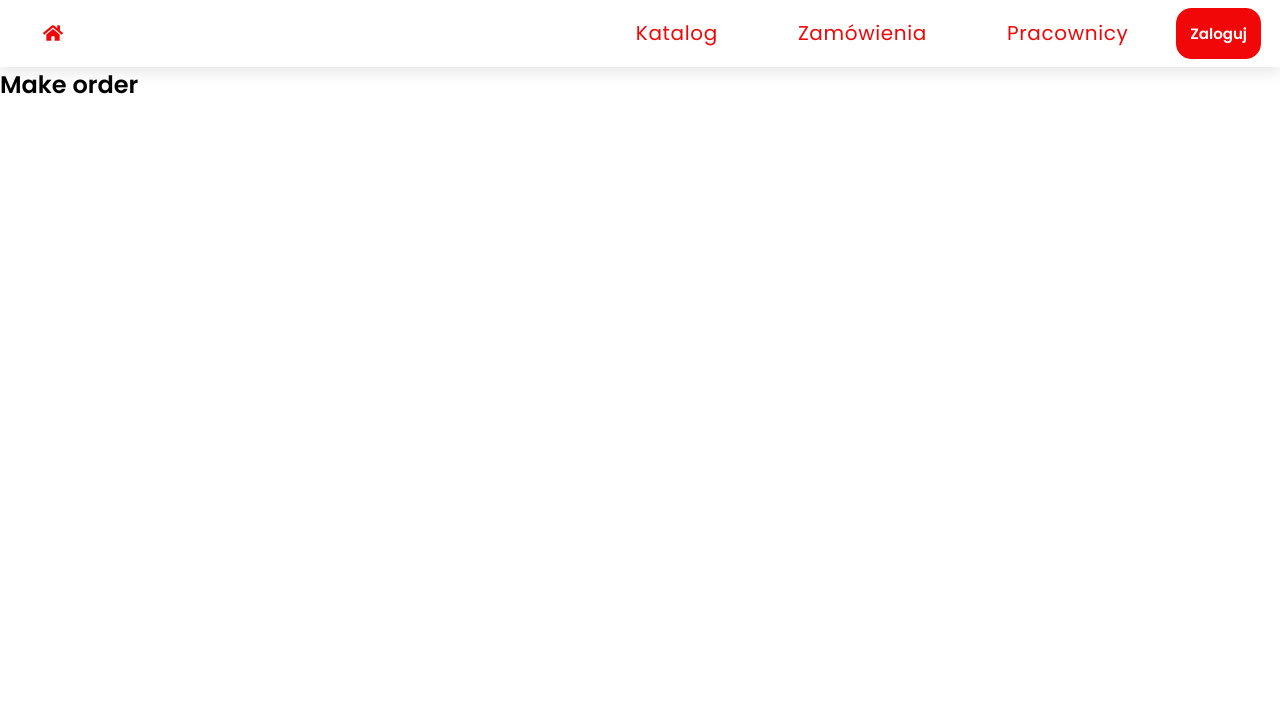
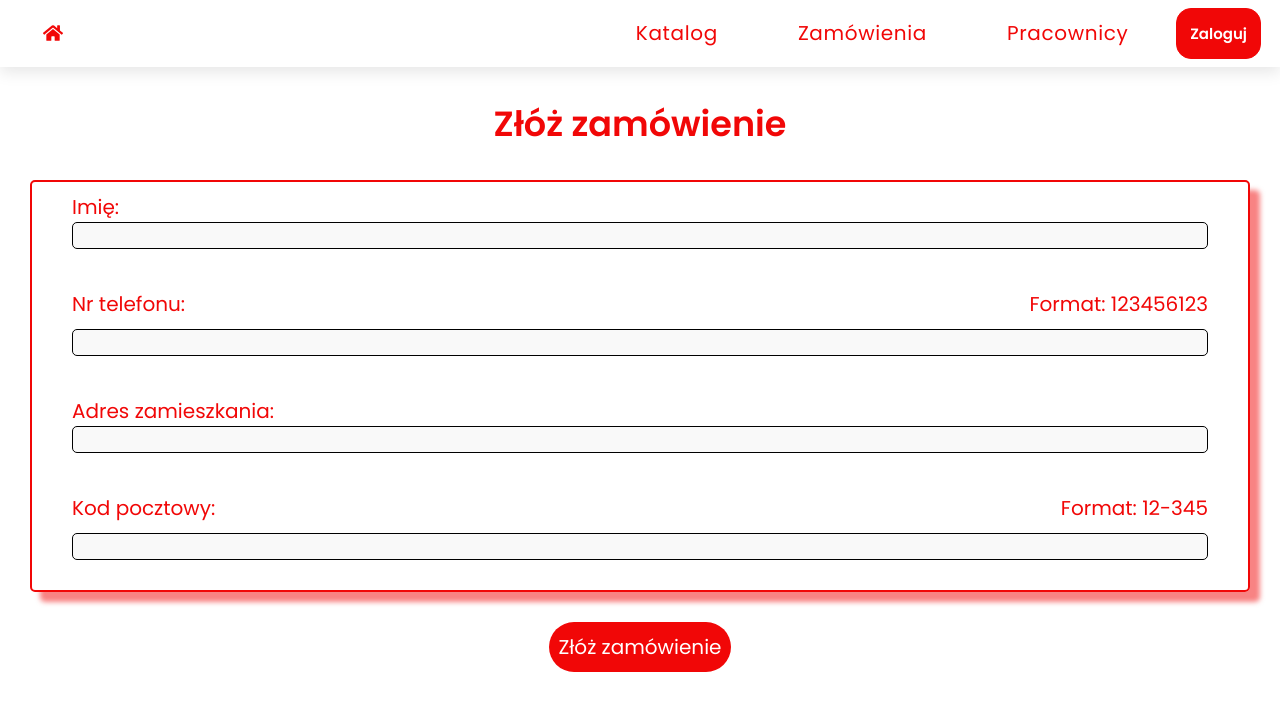
Before and after one commit to Luminaren330/inzynierka-React, a React (Create React App) app in the folder warehouse/: page /makeorder in a window 1280 px wide. Shown: the top 710 px of the page. Built offline with nearby package versions, Linux system fonts and the light colour scheme.

Commit message:
Zrobienie dodania zamówienia

```diff
--- a/warehouse/src/components/MakeOrder/MakeOrder.js
+++ b/warehouse/src/components/MakeOrder/MakeOrder.js
@@ -1,14 +1,91 @@
-import React from "react";
 import Navbar from "../Navbar/Navbar";
 import Axios from "axios";
+import styles from "./MakeOrder.module.scss";
+import React, { useState } from "react";
+import { useNavigate } from "react-router-dom";
 
-const makeOrder = () => {
+const MakeOrder = () => {
+  const [name, setName] = useState("");
+  const [phoneNumber, setPhoneNumber] = useState(0);
+  const [address, setAddress] = useState("");
+  const [zipcode, setZipcode] = useState("");
+  const navigate = useNavigate();
+
+  const createOrder = () => {
+    Axios.post("http://localhost:3001/makeorder/createorder", {
+      phoneNumber: phoneNumber,
+      address: address,
+      zipcode: zipcode,
+      name: name,
+    }).then(() => {
+      alert("Zamówienie zostało złożone");
+      navigate("/dashboard");
+    });
+  };
+
   return (
     <>
       <Navbar></Navbar>
-      <h2>Make order</h2>
+      <div>
+        <h2 className={styles.header}>Złóż zamówienie</h2>
+        <div className={styles.form}>
+          <label for="name" className={styles.formLabel}>
+            Imię:
+          </label>
+          <input
+            type="text"
+            className={styles.formInput}
+            onChange={(event) => setName(event.target.value)}
+          ></input>
+          <div className={styles.format}>
+            <label for="phone" className={styles.formLabel}>
+              Nr telefonu:
+            </label>
+            <small className={styles.smallForm}> Format: 123456123</small>
+          </div>
+          <input
+            type="tel"
+            pattern="[0-9]{9}"
+            required
+            className={styles.formInput}
+            onChange={(event) => setPhoneNumber(event.target.value)}
+          ></input>
+
+          <label for="address" className={styles.formLabel}>
+            Adres zamieszkania:
+          </label>
+          <input
+            type="text"
+            className={styles.formInput}
+            onChange={(event) => setAddress(event.target.value)}
+          ></input>
+          <div className={styles.format}>
+            <label for="zipcode" className={styles.formLabel}>
+              Kod pocztowy:
+            </label>
+            <small className={styles.smallForm}> Format: 12-345</small>
+          </div>
+          <input
+            type="tel"
+            pattern="[0-9]{2}-[0-9]{3}"
+            required
+            className={styles.formInput}
+            onChange={(event) => setZipcode(event.target.value)}
+          ></input>
+        </div>
+        <div className={styles.center}>
+          <button
+            className={styles.makeOrder}
+            onClick={() => {
+              createOrder();
+            }}
+          >
+            Złóż zamówienie
+          </button>
+        </div>
+      </div>
     </>
   );
 };
 
-export default makeOrder;
+export default MakeOrder;
--- a/warehouse/src/components/MakeOrder/MakeOrder.module.scss
+++ b/warehouse/src/components/MakeOrder/MakeOrder.module.scss
@@ -1 +1,67 @@
 @import '../../App.scss';
+
+
+
+.header {
+    color: rgb(241, 7, 7);
+    font-weight: bold;
+    font-size: 35px;
+    margin-top: 30px;
+    text-align: center;
+}
+
+.form {
+    border: 2px solid rgb(241, 7, 7);
+    display: flex;
+    flex-direction: column;
+    margin: 30px 30px 0px 30px;
+    box-shadow: 10px 10px 5px rgba(241, 7, 7,0.5);
+    border-radius: 5px;
+
+}
+.formLabel {
+    color: rgb(241, 7, 7);
+    font-size: 20px;
+    margin: 10px 0px 0px 40px;
+}
+.formInput {
+    margin: 0px 40px 30px 40px;
+    align-items: center;
+    background-color: rgb(249, 249, 249);
+    border: 0.5px solid black;
+    border-radius: 5px;
+}
+
+.smallForm {
+    color: rgb(241, 7, 7);
+    font-size: 20px;
+    margin: 10px 40px 10px 0px;
+}
+
+.format {
+    display: flex;
+    justify-content: space-between;
+}
+
+.center {
+    text-align: center;
+    margin-top: 30px;
+}
+
+.makeOrder {
+    background-color: rgb(241, 7, 7);
+    color: white;
+    border-radius: 30px;
+    border: none;
+    padding: 10px;
+    font-size: 20px;
+    transition: all 0.3s ease-in;
+
+    &:hover {
+        cursor: pointer;
+        color: rgb(241, 7, 7);
+        background-color: white;
+        border: 1px solid rgb(241, 7, 7);
+    }
+
+}
--- a/warehouse/src/components/Products/Products.js
+++ b/warehouse/src/components/Products/Products.js
@@ -16,9 +16,9 @@ const Products = () => {
     //console.log("Product");
     getProducts();
     getCart();
-  }, [cart]);
+  }, [cart, productList]);
 
-  const getProducts = () => {
+  const getProducts = useCallback(() => {
     Axios.get("http://localhost:3001/products").then((response) => {
       setProductList(response.data);
       const uniqueCategories = [
@@ -26,7 +26,7 @@ const Products = () => {
       ];
       setCategoryList(uniqueCategories);
     });
-  };
+  });
 
   const handleFilterChange = (event) => {
     setFilterCategory(event.target.value);
```
Also changed, not shown: 1 other file (tests, documents, lock files or other folders).
